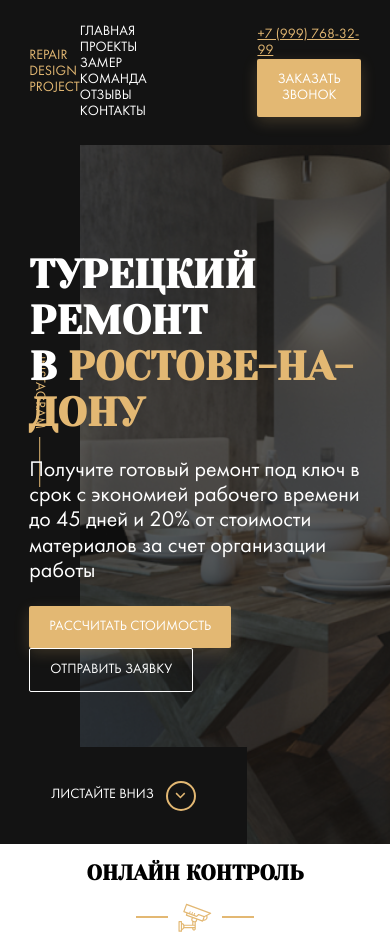
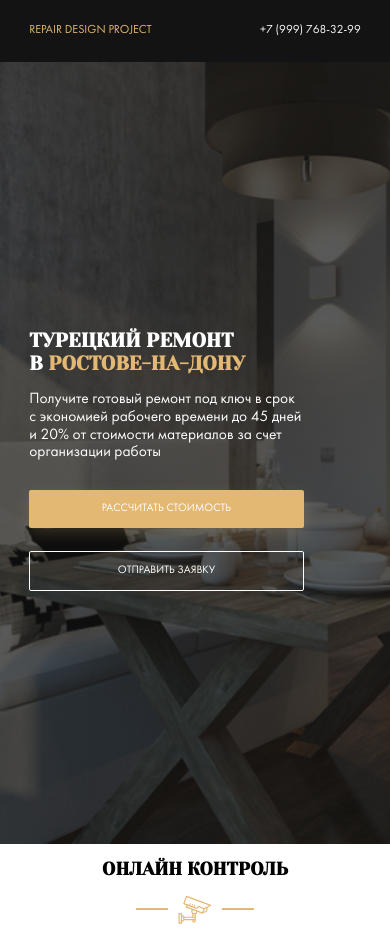
Before and after one commit to AlexanderSushkov/repair-design, a website: page index.html in a window 390 px wide. Drawn offline with Linux system fonts and the light colour scheme; files whose address does not match are found by name.

Commit message:
refact: make responsive layout for header and hero

```diff
--- a/sass/_interfase.sass
+++ b/sass/_interfase.sass
@@ -3,6 +3,7 @@
   border: none
   border-radius: 2px
   text-transform: uppercase
+  font-size: 0.93rem
   &:hover
     cursor: pointer
   &--primary
--- /dev/null
+++ b/sass/_media.sass
@@ -0,0 +1,42 @@
+@media screen and ( max-width: 1200px )
+  html
+    font-size: 12px
+  .nav
+    &__item
+      margin-right: 1rem
+@media screen and ( max-width: 992px )
+  .nav
+    display: none
+  .hero
+    &__instagram
+      display: none
+    &__content
+      margin-left: 0
+@media screen and ( max-width: 570px )
+  .contacts
+    &__phone
+      margin-right: 0
+      color: $light
+      text-decoration: none
+    &__button
+      display: none
+  .title
+    font-size: 1.64rem
+  .hero
+    &__content
+      max-width: 22.86rem
+    &__text
+      font-size: 1.29rem
+      margin-bottom: 2.28rem
+    &__button
+      display: block
+      min-width: 22.86rem
+      margin-bottom: 1.85rem
+    &__scroll-down
+      display: none
+@media screen and ( max-height: 520px )
+  .hero
+    &__scroll-down
+      display: none
+        max-width: 200px
+        min-height: 97
--- a/sass/_settings.sass
+++ b/sass/_settings.sass
@@ -1,8 +1,10 @@
 *, *:before, *:after
   box-sizing: border-box
+html
+  font-size: 14px
 body
   font-family: 'Futura Book', sans-serif
-  font-size: 14px
+  font-size: 1rem
 .section
   &-title
     text-align: center
--- a/sass/style.sass
+++ b/sass/style.sass
@@ -7,3 +7,5 @@
 @import 'templates/header'
 @import 'templates/hero'
 @import 'templates/control'
+
+@import 'media'
--- a/sass/templates/_header.sass
+++ b/sass/templates/_header.sass
@@ -18,13 +18,12 @@
     color: $light
     text-decoration: none
     text-transform: uppercase
-    margin-right: 40px
+    margin-right: 2.85rem
+    transition: color 0.2s
     &:hover
       color: $primary
-      transition: color 0.2s
 .phone
   color: $primary
-  text-transform: uppercase
 .contacts
   &__phone
     margin-right: 45px
--- a/sass/templates/_hero.sass
+++ b/sass/templates/_hero.sass
@@ -18,9 +18,10 @@
     background-color:  rgba($dark, 0.7)
   &__content
     position: relative
-    max-width: 670px
+    max-width: 47.857rem
+    margin-left: 4.28rem
   &__text
-    font-size: 22px
+    font-size: 1.57rem
     max-width: 500px
   &__button
     margin-right: 20px
@@ -37,8 +38,8 @@
     justify-content: center
     left: 0
     bottom: 0
-    min-width: 247px
-    min-height: 97px
+    min-width: 17.6rem
+    min-height: 6.92rem
     background-color: $dark
     text-transform: uppercase
     text-decoration: none
@@ -74,6 +75,6 @@
   margin: 0
   font-family: 'Yeseva One', cursive
   text-transform: uppercase
-  font-size: 40px
+  font-size: 2.857rem
   &--primary
     color: $primary
```
Also changed, not shown: css/style.css.
